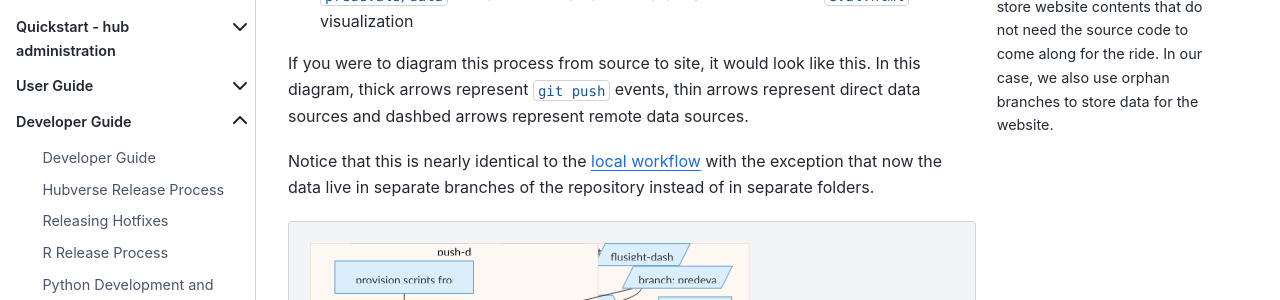
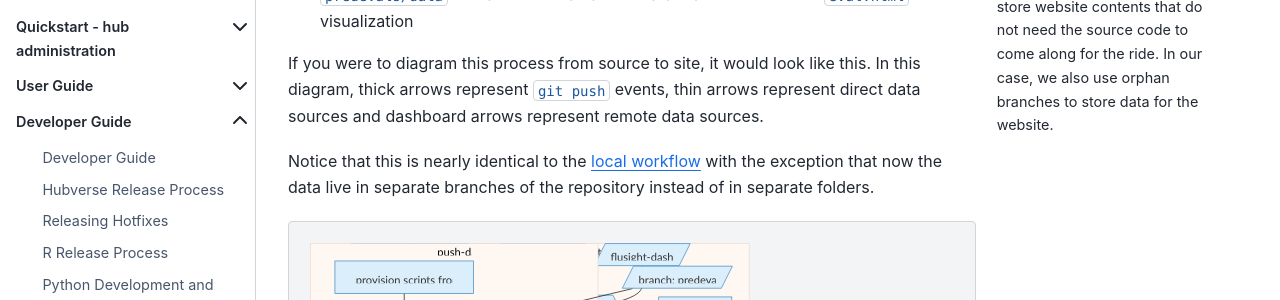
Before and after one commit to hubverse-org/hubDocs, a Sphinx documentation site: the page built from docs/source/developer/dashboard-workflows.md, in a window 1280 px wide and 900 px high, scrolled down 3715 px. Shown: the part 181-481 px from the top of the window. Built offline with Sphinx 7.4.7 and the Sphinx Book theme 1.1.4, drawn with Linux system fonts in a browser that asks for light colours; comment, search, counter and statistics services are not loaded; some of the changed text lies outside the part shown.

Commit message:
tix fypos

```diff
--- a/docs/source/developer/dashboard-workflows.md
+++ b/docs/source/developer/dashboard-workflows.md
@@ -146,7 +146,7 @@ branches](https://git-scm.com/docs/git-checkout#Documentation/git-checkout.txt--
 
 If you were to diagram this process from source to site, it would look like
 this. In this diagram, thick arrows represent `git push` events, thin arrows
-represent direct data sources and dashbed arrows represent remote data sources.
+represent direct data sources and dashboard arrows represent remote data sources.
 
 Notice that this is nearly identical to the [local workflow](#local-workflow)
 with the exception that now the data live in separate branches of the
```
Also changed, not shown: other parts of docs/source/developer/dashboard-workflows.md (+1 -1 lines).
